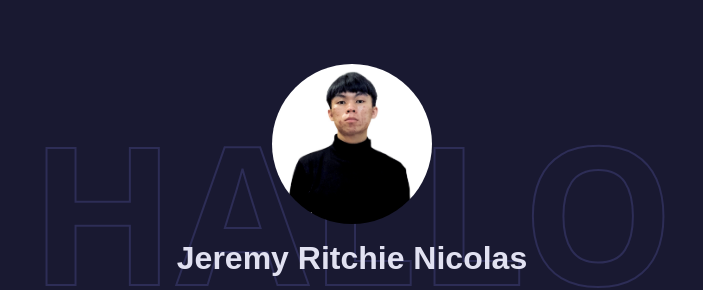
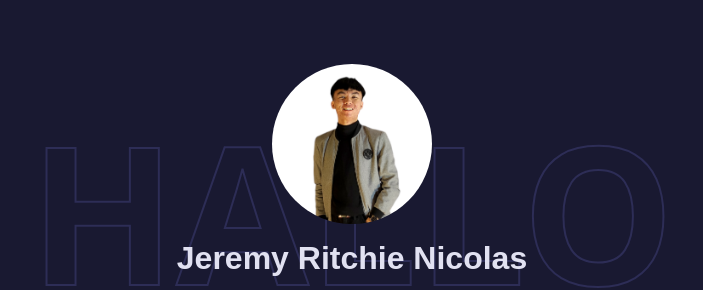
Before and after one commit to Jeremyrn77/bio-link, a plain HTML site: page index.html in a window 1280 px wide. Shown: the top 290 px of the page, without its empty margins (288-991 px from the left). Drawn offline with Linux system fonts and the light colour scheme.

Commit message:
update foto

```diff
--- a/index.html
+++ b/index.html
@@ -15,7 +15,7 @@
     <span class="bg-text-animation">hallo</span>
 
     <!-- Profile -->
-    <img class="my-photo" src="./img/jerr.JPG" alt="AR Logo">
+    <img class="my-photo" src="./img/Jere.png" alt="AR Logo">
     <h1>Jeremy Ritchie Nicolas</h1>
     <p>Musician, Editor, IT</p>
 
```
Also changed, not shown: img/Jere.png (added).
